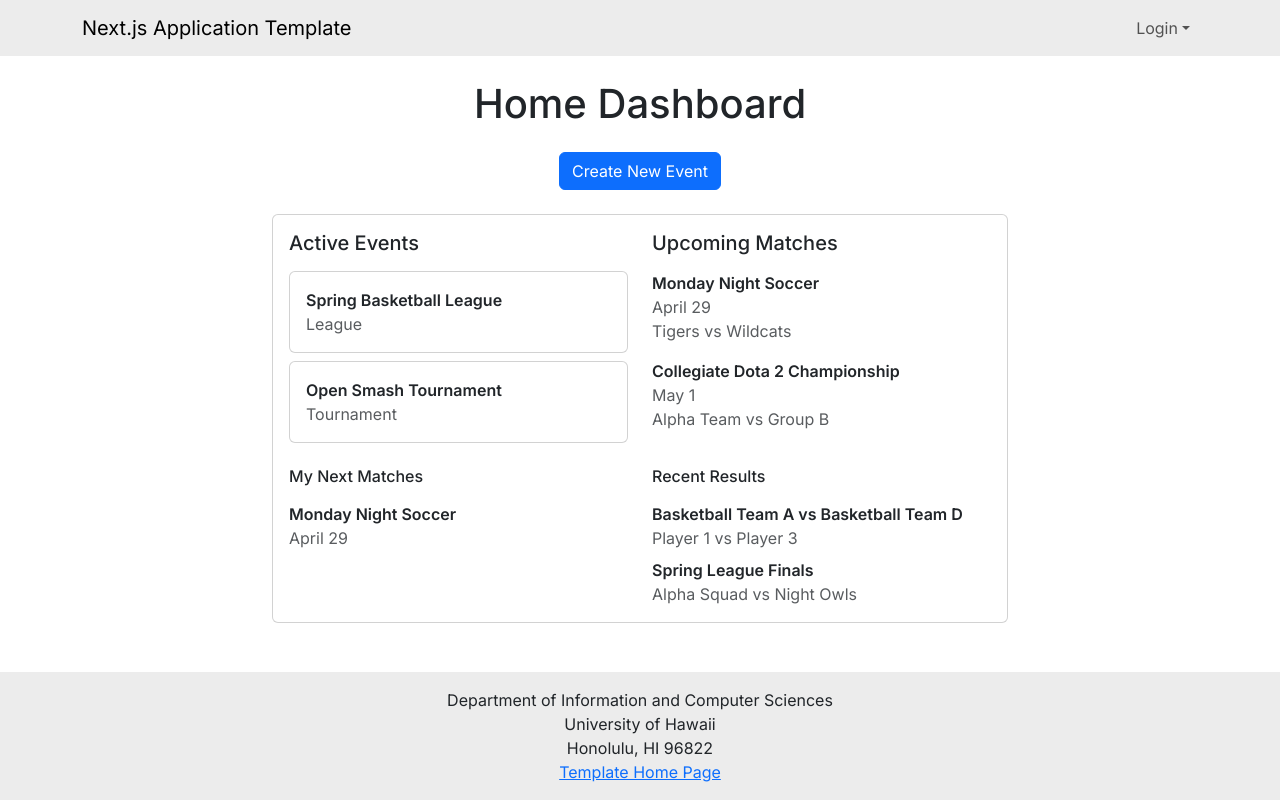
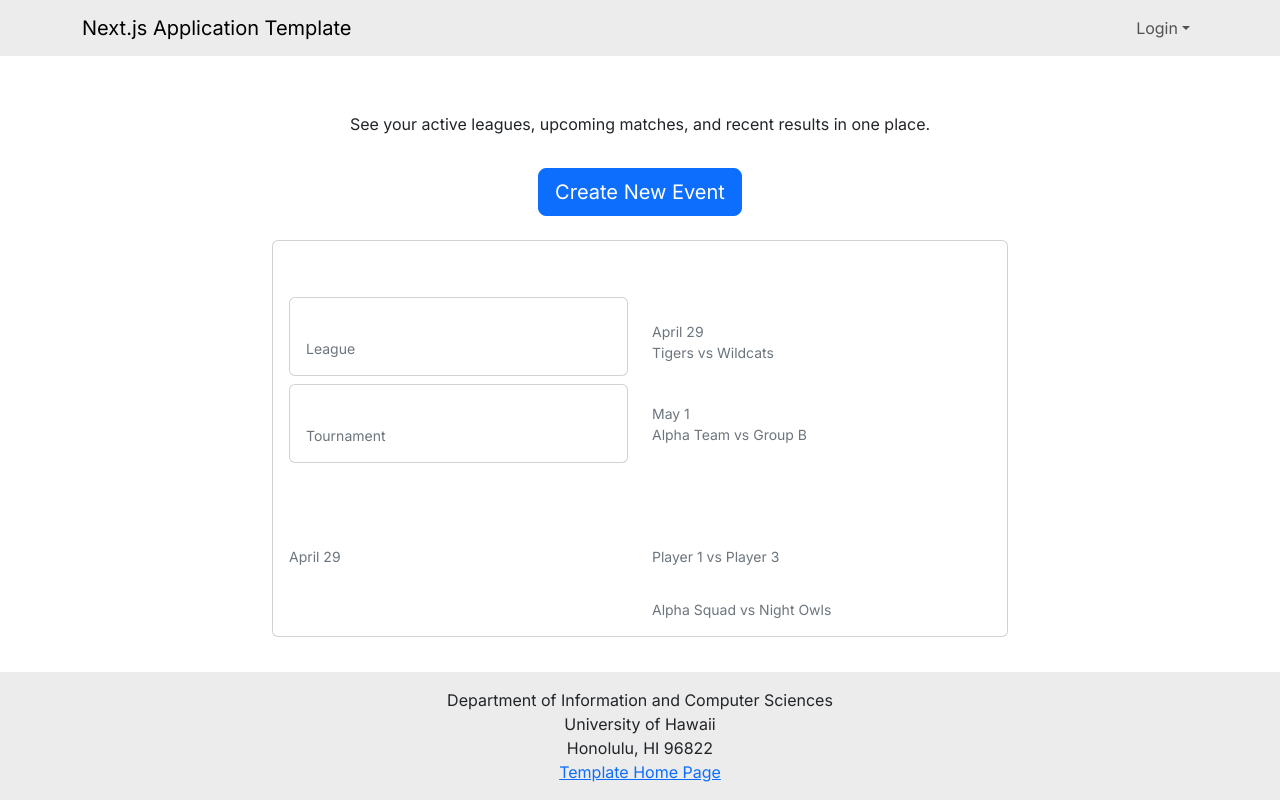
Before and after one commit to campusarena/campusarena, a Next.js app: page /dashboard in a window 1280 px wide. Built offline with nearby package versions, Linux system fonts and the light colour scheme; no server answers.

Commit message:
update to match theme

```diff
--- a/src/app/dashboard/page.tsx
+++ b/src/app/dashboard/page.tsx
@@ -5,66 +5,76 @@ import Row from 'react-bootstrap/Row';
 import Col from 'react-bootstrap/Col';
 import Card from 'react-bootstrap/Card';
 import Button from 'react-bootstrap/Button';
+import Link from 'next/link';
 
 export default function DashboardPage() {
   return (
-    <Container id="dashboard-page" className="py-4">
+    <section className="ca-section">
+      <Container id="dashboard-page">
         {/* Title and main button */}
-      <Row className="mb-4">
-        <Col className="text-center">
-          <h1>Home Dashboard</h1>
-          <Button variant="primary" className="mt-3">
+        <Row className="mb-4 text-center">
+          <Col>
+            <h1 className="fw-bold text-white mb-2">Home Dashboard</h1>
+            <p className="ca-section-subtitle">
+              See your active leagues, upcoming matches, and recent results in one place.
+            </p>
+
+            {/* Create Event goes to /create-event */}
+            <Link href="/create-event">
+              <Button size="lg" className="ca-cta-primary mt-3">
                 Create New Event
               </Button>
+            </Link>
           </Col>
         </Row>
 
         {/* Main dashboard card */}
         <Row className="justify-content-center">
           <Col md={10} lg={8}>
-          <Card>
+            {/* Use the same style as the hero preview card */}
+            <Card className="ca-hero-card">
               <Card.Body>
                 {/* Top row: Active Events + Upcoming Matches */}
                 <Row className="mb-4">
                   {/* Active Events (top left) */}
                   <Col md={6} className="mb-4 mb-md-0">
-                  <h2 className="h5 mb-3">Active Events</h2>
+                    <h2 className="h5 mb-3 text-white">Active Events</h2>
 
-                  <Card className="mb-2">
+                    <Card className="ca-event-card mb-2">
                       <Card.Body>
-                      <div className="fw-semibold">
+                        <div className="fw-semibold text-white">
                           Spring Basketball League
                         </div>
-                      <div className="text-muted">League</div>
+                        <div className="text-secondary small">League</div>
                       </Card.Body>
                     </Card>
 
-                  <Card>
+                    <Card className="ca-event-card">
                       <Card.Body>
-                      <div className="fw-semibold">
+                        <div className="fw-semibold text-white">
                           Open Smash Tournament
                         </div>
-                      <div className="text-muted">Tournament</div>
+                        <div className="text-secondary small">Tournament</div>
                       </Card.Body>
                     </Card>
                   </Col>
 
                   {/* Upcoming Matches (top right) */}
                   <Col md={6}>
-                  <h2 className="h5 mb-3">Upcoming Matches</h2>
+                    <h2 className="h5 mb-3 text-white">Upcoming Matches</h2>
 
                     <div className="mb-3">
-                    <div className="fw-semibold">Monday Night Soccer</div>
-                    <div className="text-muted">April 29</div>
-                    <div className="text-muted">Tigers vs Wildcats</div>
+                      <div className="fw-semibold text-white">Monday Night Soccer</div>
+                      <div className="text-secondary small">April 29</div>
+                      <div className="text-secondary small">Tigers vs Wildcats</div>
                     </div>
 
                     <div>
-                    <div className="fw-semibold">
+                      <div className="fw-semibold text-white">
                         Collegiate Dota 2 Championship
                       </div>
-                    <div className="text-muted">May 1</div>
-                    <div className="text-muted">
+                      <div className="text-secondary small">May 1</div>
+                      <div className="text-secondary small">
                         Alpha Team vs Group B
                       </div>
                     </div>
@@ -75,30 +85,32 @@ export default function DashboardPage() {
                 <Row>
                   {/* My Next Matches (bottom left) */}
                   <Col md={6} className="mb-4 mb-md-0">
-                  <h3 className="h6 mb-3">My Next Matches</h3>
+                    <h3 className="h6 mb-3 text-white">My Next Matches</h3>
 
                     <div>
-                    <div className="fw-semibold">Monday Night Soccer</div>
-                    <div className="text-muted">April 29</div>
+                      <div className="fw-semibold text-white">Monday Night Soccer</div>
+                      <div className="text-secondary small">April 29</div>
                     </div>
                   </Col>
 
                   {/* Recent Results (bottom right) */}
                   <Col md={6}>
-                  <h3 className="h6 mb-3">Recent Results</h3>
+                    <h3 className="h6 mb-3 text-white">Recent Results</h3>
 
                     <div className="mb-2">
-                    <div className="fw-semibold">
+                      <div className="fw-semibold text-white">
                         Basketball Team A vs Basketball Team D
                       </div>
-                    <div className="text-muted">Player 1 vs Player 3</div>
+                      <div className="text-secondary small">
+                        Player 1 vs Player 3
+                      </div>
                     </div>
 
                     <div>
-                    <div className="fw-semibold">
+                      <div className="fw-semibold text-white">
                         Spring League Finals
                       </div>
-                    <div className="text-muted">
+                      <div className="text-secondary small">
                         Alpha Squad vs Night Owls
                       </div>
                     </div>
@@ -109,5 +121,6 @@ export default function DashboardPage() {
           </Col>
         </Row>
       </Container>
+    </section>
   );
 }
```
Lines whose indentation alone changed are shown as unchanged.
